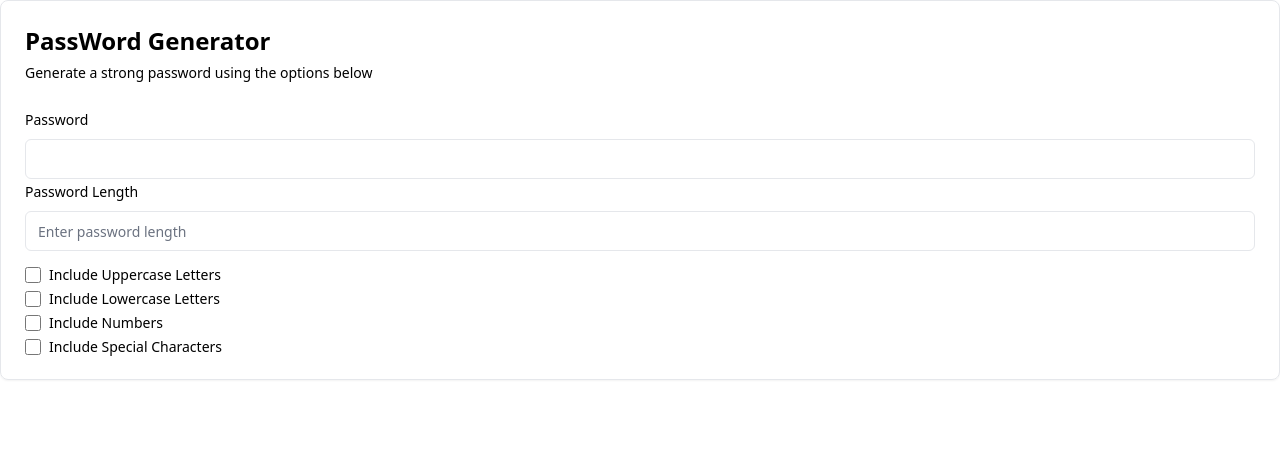
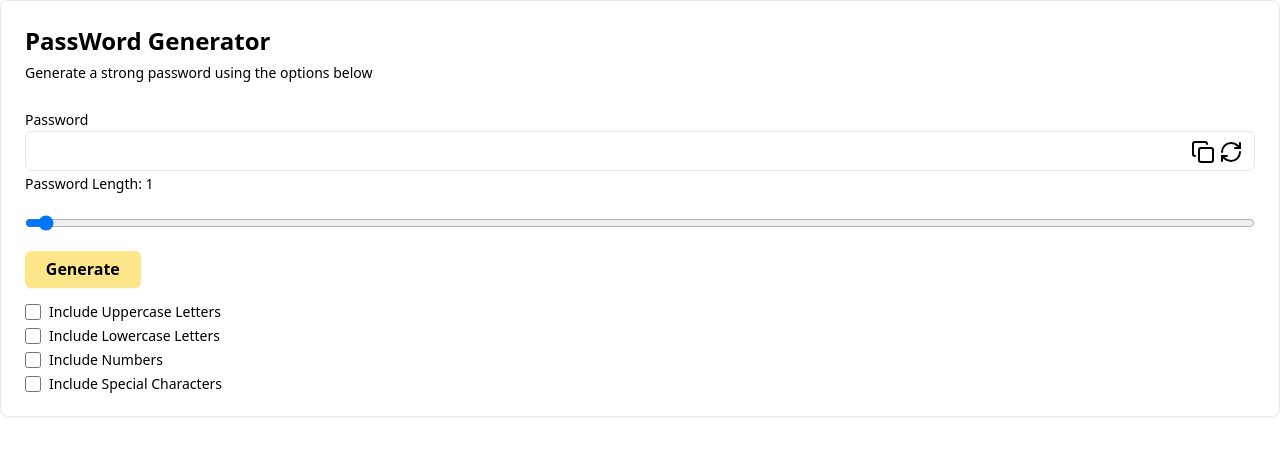
Before and after one commit to HA-SEUNG-JEONG/password-generator, a React (Create React App) app: page / in a window 1280 px wide. Shown: the top 456 px of the page. Built offline with nearby package versions, Linux system fonts and the light colour scheme.

Commit message:
Feat : 비밀번호 랜덤 생성 및 비밀번호 복사 기능 구현

```diff
--- a/src/App.tsx
+++ b/src/App.tsx
@@ -1,3 +1,4 @@
+import { useState } from "react";
 import { IncludeLowercase } from "./components/IncludeLowercase";
 import IncludeNumbers from "./components/IncludeNumbers";
 import IncludeSpecialCharacter from "./components/IncludeSpecialCharacter";
@@ -5,7 +6,29 @@ import IncludeUppercase from "./components/IncludeUppercase";
 import PasswordInput from "./components/PasswordInput";
 import PasswordLength from "./components/PasswordLength";
 
-function App() {
+const App = () => {
+    const charset = "abcdefghijklmnopqrstuvwxyz";
+    const generateRandomPassword = (length: number) => {
+        let password = "";
+        for (let i = 0; i < length; i++) {
+            const randomIndex = Math.floor(Math.random() * charset.length);
+            password += charset[randomIndex];
+        }
+        return password;
+    };
+
+    const [passwordLength, setPasswordLength] = useState(1);
+    const [newPasswordResult, setNewPasswordResult] = useState(charset);
+
+    const handlePasswordLengthChange = (value: number) => {
+        setPasswordLength(value);
+    };
+
+    const handleGeneratePassword = () => {
+        const newPassword = generateRandomPassword(passwordLength);
+        setNewPasswordResult(newPassword);
+    };
+
     return (
         <div className="rounded-lg border bg-card text-card-foreground shadow-sm">
             <div className="flex flex-col space-y-1.5 p-6">
@@ -17,8 +40,17 @@ function App() {
             <div className="p-6 pt-0">
                 <div className="space-y-4">
                     <div className="space-y-2">
-                        <PasswordInput />
-                        <PasswordLength />
+                        <PasswordInput value={newPasswordResult} />
+                        <PasswordLength
+                            passwordLength={passwordLength}
+                            onPasswordLengthChange={handlePasswordLengthChange}
+                        />
+                        <button
+                            onClick={handleGeneratePassword}
+                            className="bg-amber-200 px-[1.3rem] py-[0.4rem] font-bold rounded-md shadow-sm cursor-pointer hover:transform hover:translate-x-[0.05rem] hover:translate-y-[0.05rem] active:transform active:translate-x-[0.05rem] active:translate-y-[0.05rem]"
+                        >
+                            Generate
+                        </button>
                     </div>
                     <div className="space-y-2">
                         <IncludeUppercase />
@@ -30,6 +62,6 @@ function App() {
             </div>
         </div>
     );
-}
+};
 
 export default App;
--- a/src/components/PasswordInput.tsx
+++ b/src/components/PasswordInput.tsx
@@ -1,6 +1,14 @@
-const PasswordInput = () => {
+const PasswordInput = ({ value }: { value: string }) => {
+    console.log("value", value);
+    const handlePasswordCopy = async () => {
+        try {
+            await navigator.clipboard.writeText(value || "");
+        } catch (err) {
+            console.log(err);
+        }
+    };
     return (
-        <>
+        <div className="relative">
             <label
                 className="text-sm font-medium leading-none peer-disabled:cursor-not-allowed peer-disabled:opacity-70"
                 htmlFor="password"
@@ -13,7 +21,46 @@ const PasswordInput = () => {
                 id="password"
                 readOnly
             />
-        </>
+
+            <button
+                onClick={handlePasswordCopy}
+                className="cursor-pointer hover:opacity-40 absolute right-10 top-[70%] transform -translate-y-1/2 inline-flex items-center justify-center whitespace-nowrap rounded-md text-sm font-medium ring-offset-background transition-colors focus-visible:outline-none focus-visible:ring-2 focus-visible:ring-ring focus-visible:ring-offset-2 disabled:pointer-events-none disabled:opacity-50"
+            >
+                <svg
+                    xmlns="http://www.w3.org/2000/svg"
+                    width="24"
+                    height="24"
+                    viewBox="0 0 24 24"
+                    fill="none"
+                    stroke="currentColor"
+                    strokeWidth="2"
+                    strokeLinecap="round"
+                    strokeLinejoin="round"
+                >
+                    <rect width="14" height="14" x="8" y="8" rx="2" ry="2" />
+                    <path d="M4 16c-1.1 0-2-.9-2-2V4c0-1.1.9-2 2-2h10c1.1 0 2 .9 2 2" />
+                </svg>
+            </button>
+            {/* 복사하기 버튼 */}
+            <button className="cursor-pointer hover:opacity-40 absolute right-3 top-[70%] transform -translate-y-1/2 inline-flex items-center justify-center whitespace-nowrap rounded-md text-sm font-medium ring-offset-background transition-colors focus-visible:outline-none focus-visible:ring-2 focus-visible:ring-ring focus-visible:ring-offset-2 disabled:pointer-events-none disabled:opacity-50">
+                <svg
+                    xmlns="http://www.w3.org/2000/svg"
+                    width="24"
+                    height="24"
+                    viewBox="0 0 24 24"
+                    fill="none"
+                    stroke="currentColor"
+                    strokeWidth="2"
+                    strokeLinecap="round"
+                    strokeLinejoin="round"
+                >
+                    <path d="M3 12a9 9 0 0 1 9-9 9.75 9.75 0 0 1 6.74 2.74L21 8" />
+                    <path d="M21 3v5h-5" />
+                    <path d="M21 12a9 9 0 0 1-9 9 9.75 9.75 0 0 1-6.74-2.74L3 16" />
+                    <path d="M8 16H3v5" />
+                </svg>
+            </button>
+        </div>
     );
 };
 
--- a/src/components/PasswordLength.tsx
+++ b/src/components/PasswordLength.tsx
@@ -1,18 +1,30 @@
-const PasswordLength = () => {
+const PasswordLength = ({
+    passwordLength,
+    onPasswordLengthChange
+}: {
+    passwordLength: number;
+    onPasswordLengthChange: (value: number) => void;
+}) => {
     return (
         <>
             <label
                 className="text-sm font-medium leading-none peer-disabled:cursor-not-allowed peer-disabled:opacity-70"
                 htmlFor="length"
             >
-                Password Length
+                Password Length: {passwordLength}
             </label>
             <input
                 className="flex h-10 w-full rounded-md border border-gray-200 bg-white px-3 py-2 text-sm ring-offset-white file:border-0 file:bg-transparent file:text-sm file:font-medium placeholder:text-gray-500 focus-visible:outline-none focus-visible:ring-2 focus-visible:ring-gray-950 focus-visible:ring-offset-2 disabled:cursor-not-allowed disabled:opacity-50 "
                 id="length"
                 placeholder="Enter password length"
                 required
-                type="number"
+                type="range"
+                min="1"
+                max="20"
+                value={passwordLength}
+                onChange={(event) =>
+                    onPasswordLengthChange(Number(event.target.value))
+                }
             />
         </>
     );
```
